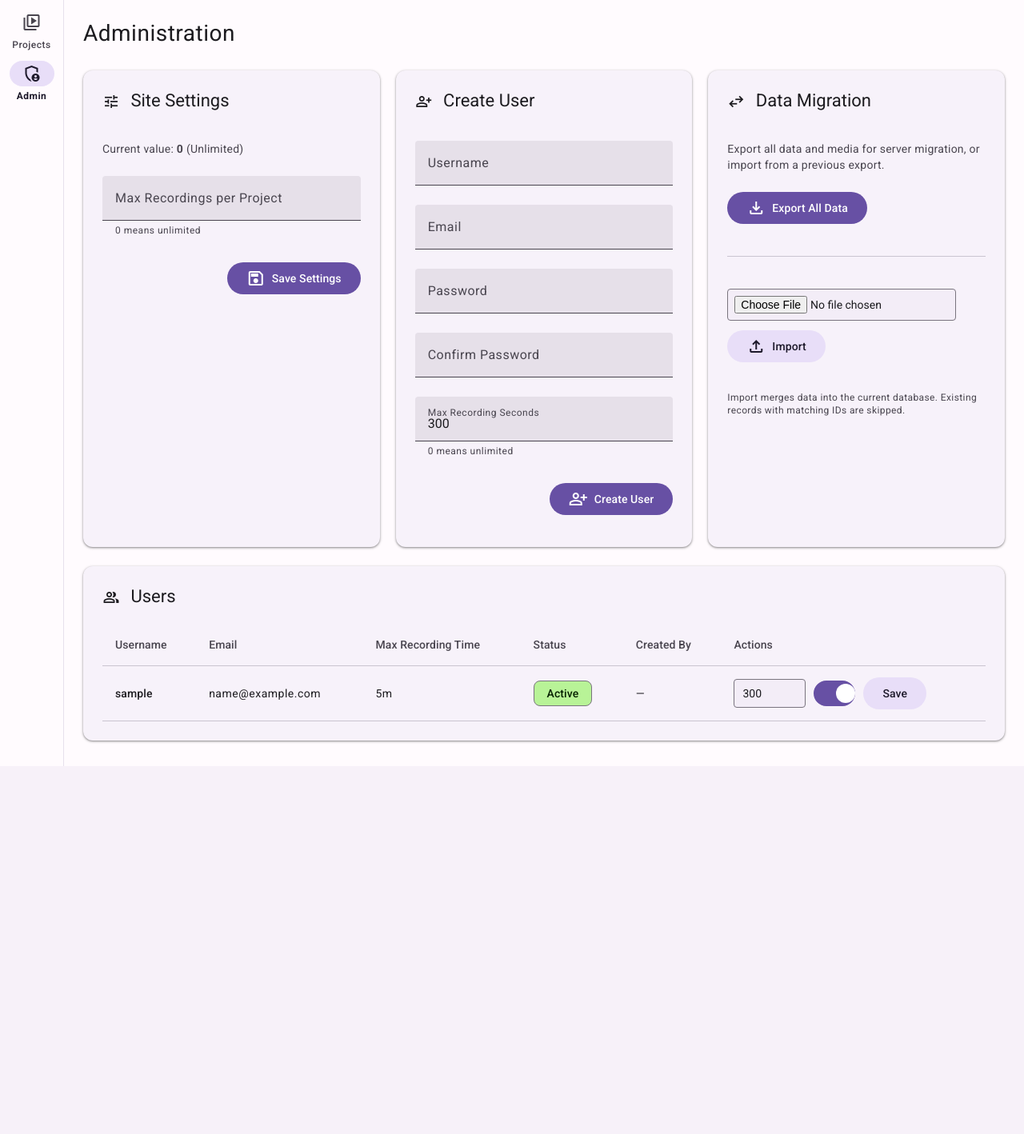
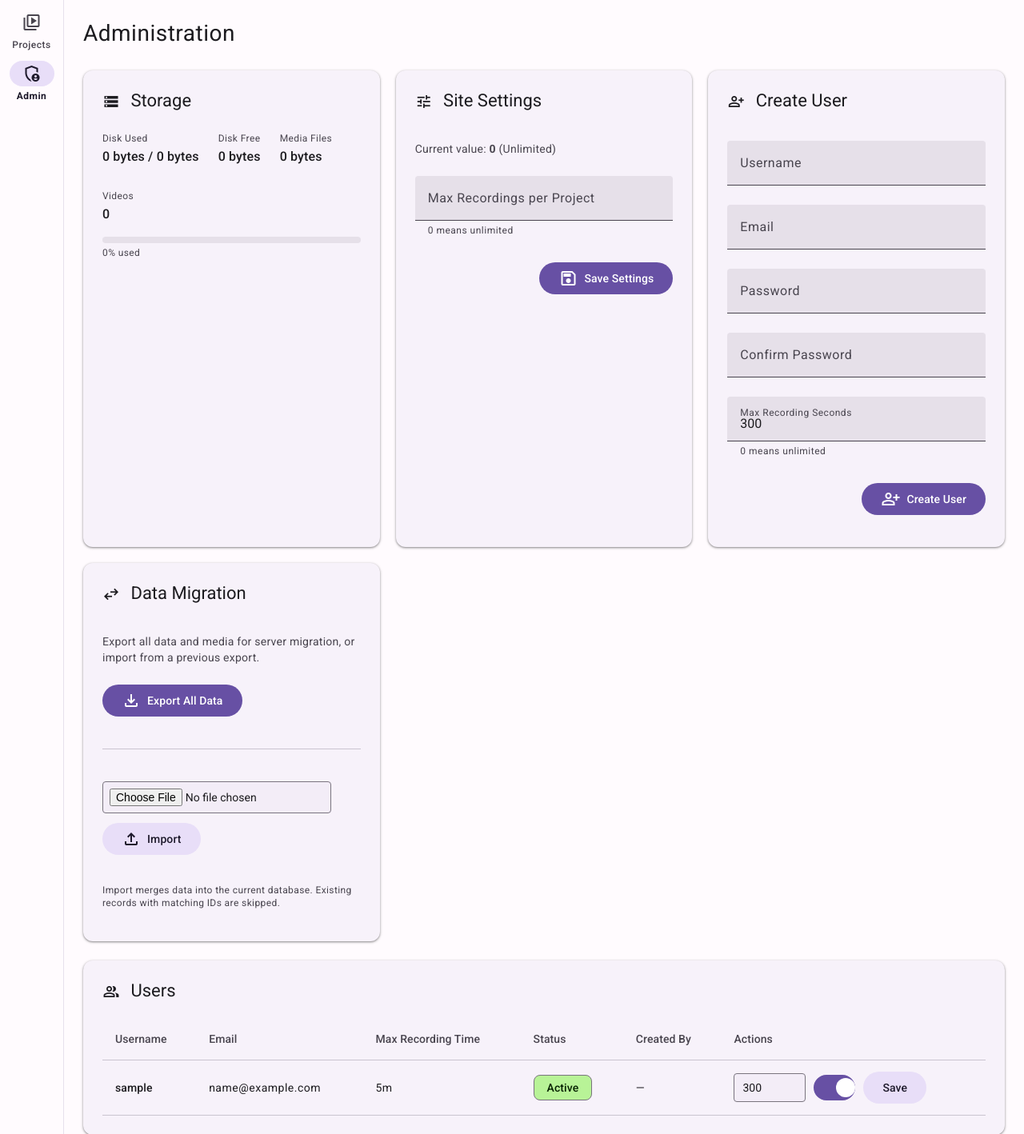
Before and after one commit to tuxisawesome/Video-Production-Manager, a Django app: page /accounts/dashboard/ in a window 1280 px wide. Shown: the part 64-1482 px from the top of the page at 80% size. Before the commit the page ends 1022 px from the top, so only its background shows below. Run offline with Django 4.2, Linux system fonts and the light colour scheme; the visitor is signed in with stand-in values (Sample User, id 1); data comes from the database, SQL or seed files in the repository.

Commit message:
Add storage info

```diff
--- a/accounts/views.py
+++ b/accounts/views.py
@@ -1,5 +1,8 @@
+import os
+import shutil
 import tempfile
 
+from django.conf import settings as django_settings
 from django.contrib import messages
 from django.contrib.auth import authenticate, get_user_model, login, logout
 from django.contrib.auth.decorators import login_required, user_passes_test
@@ -70,6 +73,9 @@ def admin_dashboard_view(request):
     site_settings = SiteSettings.load()
     site_settings_form = SiteSettingsForm(instance=site_settings)
 
+    # Disk storage info
+    storage = _get_storage_info()
+
     return render(
         request,
         "accounts/dashboard.html",
@@ -78,8 +84,45 @@ def admin_dashboard_view(request):
             "create_user_form": create_user_form,
             "site_settings": site_settings,
             "site_settings_form": site_settings_form,
+            "storage": storage,
         },
     )
+
+
+def _get_storage_info():
+    """Return disk usage stats for the media directory."""
+    media_root = str(django_settings.MEDIA_ROOT)
+
+    # Disk-level stats
+    try:
+        disk = shutil.disk_usage(media_root)
+        disk_total = disk.total
+        disk_used = disk.used
+        disk_free = disk.free
+    except OSError:
+        disk_total = disk_used = disk_free = 0
+
+    # Media directory size (videos + thumbnails)
+    media_bytes = 0
+    video_count = 0
+    for dirpath, _dirnames, filenames in os.walk(media_root):
+        for f in filenames:
+            fp = os.path.join(dirpath, f)
+            try:
+                media_bytes += os.path.getsize(fp)
+            except OSError:
+                pass
+            if f.endswith(('.webm', '.mp4', '.mkv')):
+                video_count += 1
+
+    return {
+        'disk_total': disk_total,
+        'disk_used': disk_used,
+        'disk_free': disk_free,
+        'disk_used_pct': round(disk_used / disk_total * 100, 1) if disk_total else 0,
+        'media_bytes': media_bytes,
+        'video_count': video_count,
+    }
 
 
 @login_required
--- a/templates/accounts/dashboard.html
+++ b/templates/accounts/dashboard.html
@@ -9,6 +9,39 @@
 
 <div class="content-area">
   <div class="admin-grid">
+
+    <!-- Storage -->
+    <div class="md-card-elevated" style="padding:24px;">
+      <h2 class="md-title-large" style="margin-bottom:20px;">
+        <span class="material-symbols-outlined" style="font-size:22px; vertical-align:middle; margin-right:8px;">storage</span>
+        Storage
+      </h2>
+
+      <div style="display:flex; gap:24px; flex-wrap:wrap; margin-bottom:16px;">
+        <div>
+          <span class="md-body-small text-on-surface-variant">Disk Used</span>
+          <div class="md-title-medium">{{ storage.disk_used|filesizeformat }} / {{ storage.disk_total|filesizeformat }}</div>
+        </div>
+        <div>
+          <span class="md-body-small text-on-surface-variant">Disk Free</span>
+          <div class="md-title-medium">{{ storage.disk_free|filesizeformat }}</div>
+        </div>
+        <div>
+          <span class="md-body-small text-on-surface-variant">Media Files</span>
+          <div class="md-title-medium">{{ storage.media_bytes|filesizeformat }}</div>
+        </div>
+        <div>
+          <span class="md-body-small text-on-surface-variant">Videos</span>
+          <div class="md-title-medium">{{ storage.video_count }}</div>
+        </div>
+      </div>
+
+      <!-- Usage bar -->
+      <div style="height:8px; border-radius:4px; background:var(--md-sys-color-surface-container-highest); overflow:hidden;">
+        <div style="height:100%; width:{{ storage.disk_used_pct }}%; border-radius:4px; background:{% if storage.disk_used_pct > 90 %}var(--md-sys-color-error){% elif storage.disk_used_pct > 75 %}var(--md-sys-color-tertiary){% else %}var(--md-sys-color-primary){% endif %}; transition:width 0.3s;"></div>
+      </div>
+      <span class="md-body-small text-on-surface-variant" style="margin-top:4px; display:inline-block;">{{ storage.disk_used_pct }}% used</span>
+    </div>
 
     <!-- Site Settings -->
     <div class="md-card-elevated" style="padding:24px;">
```
